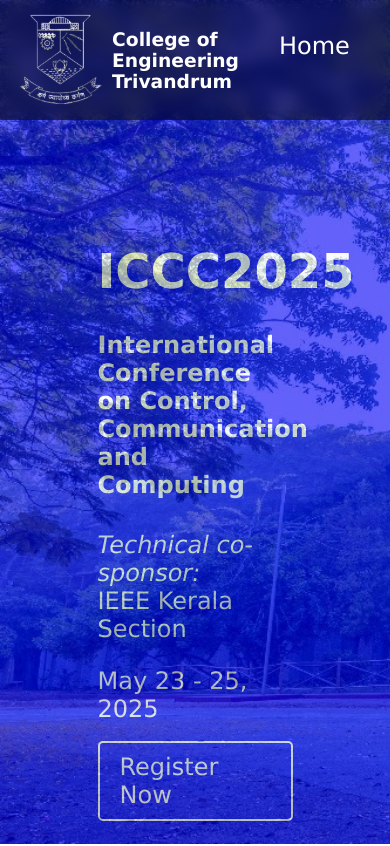
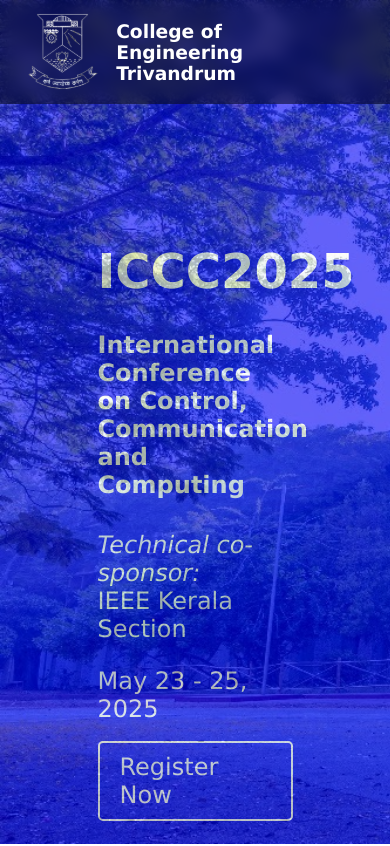
Before and after one commit to hisham-alangadan/iccc26-conference-website, a React (Vite) app: page / in a window 390 px wide. Shown: the top 846 px of the page. Built offline with nearby package versions, Linux system fonts and the light colour scheme.

Commit message:
Tweaked navbar

```diff
--- a/src/components/styles/navbar.css
+++ b/src/components/styles/navbar.css
@@ -7,13 +7,21 @@
     backdrop-filter: blur(8px);
     position: fixed;
     z-index: 2;
+    height: 5vh;
     width: 98vw;
+    @media screen and (max-width: 781px) {
+      height: 10vh;
+    }
   }
 
   .logo {display: flex; place-content: center; align-items: center;}
 
   .logo img {
-    height: 100px;
+    height: 5vh;
+    @media screen and (max-width: 781px) {
+      height: 10vh;
+    }
+    padding: 10px;
   }
 
   .logo h3 {
@@ -25,12 +33,15 @@
     display: flex;
     gap: 3em;
     margin: 0 20px 0 0;
+    @media screen and (max-width: 781px) {
+      visibility: hidden;
+    }
   }
 
   .nav-links li a {
     color: white;
     text-decoration: none;
-    font-size: 1.5em;
+    font-size: 1.2em;
     transition: color 0.3s;
   }
 
```
